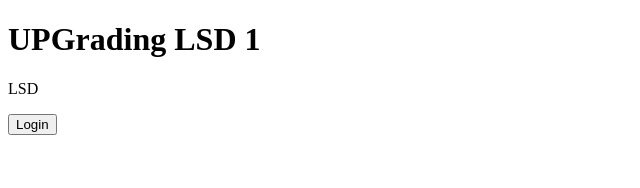
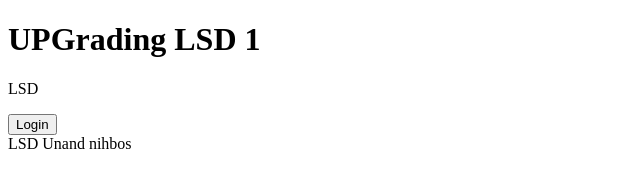
Before and after one commit to bdittzonee/UPGrading_1, a plain HTML site: page index.html in a window 1280 px wide. Shown: the whole page, without its empty margins (0-640 px from the left). Drawn offline with Linux system fonts and the light colour scheme.

Commit message:
Add footer

```diff
--- a/index.html
+++ b/index.html
@@ -9,5 +9,6 @@
     <h1> UPGrading LSD 1 </h1>
     <p> LSD </p>
     <button>Login</button>
+    <footer>LSD Unand nihbos</footer>
 </body>
 </html>
```
Also changed, not shown: home.jsx (added).
